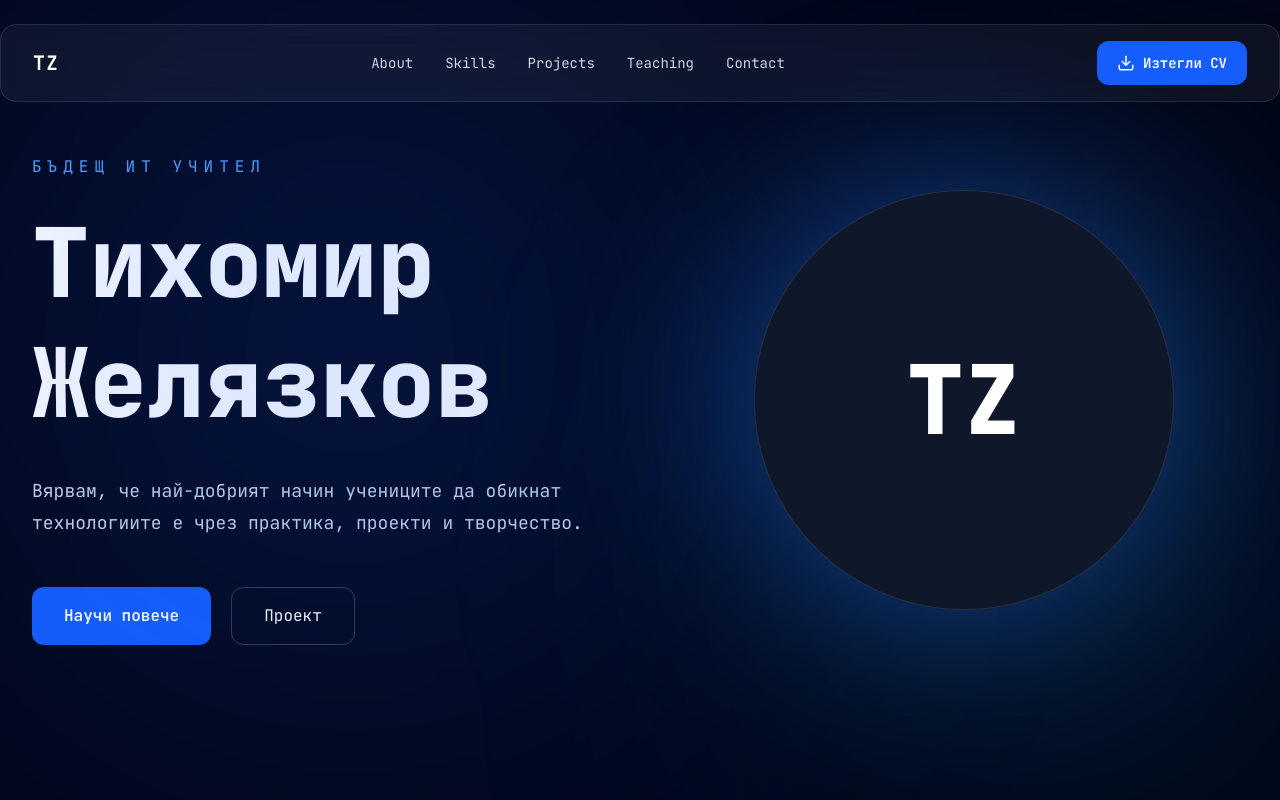
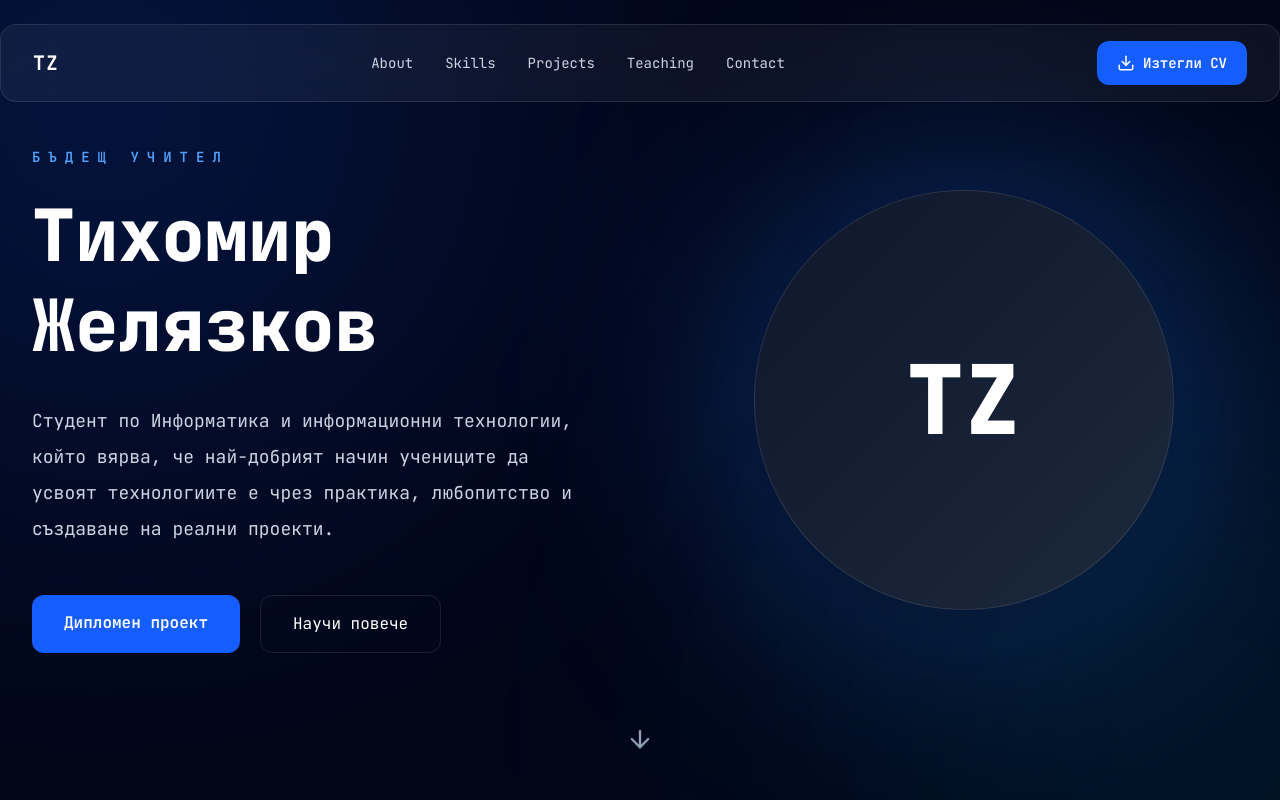
Before and after one commit to tihomirtx88/TeacherPortfolio, a Next.js app: page / in a window 1280 px wide. Shown: the top 800 px of the page. Built offline with nearby package versions, Linux system fonts and the light colour scheme.

Commit message:
Update Hero component

```diff
--- a/app/page.tsx
+++ b/app/page.tsx
@@ -1,4 +1,5 @@
 import About from "@/components/about/About";
+import Contact from "@/components/contact/Contact";
 import Hero from "@/components/hero/Hero";
 import Navbar from "@/components/Navbar/Navbar";
 import FeaturedProject from "@/components/project/FeaturedProject";
@@ -7,24 +8,33 @@ import Teaching from "@/components/taching/Teaching";
 import Timeline from "@/components/timeline/Timeline";
 
 export default function Home() {
-   return (
+  return (
     <main>
-
-
       <Navbar />
 
       <Hero />
 
-      <About/>
+      <About />
 
-      <Skills/>
+      <Skills />
 
-      <Timeline/>
+      <Timeline />
 
       <FeaturedProject />
 
       <Teaching />
 
+      <Contact />
+
+      <footer className="border-t border-white/10 py-10 text-center">
+        <p className="text-slate-500">
+          © {new Date().getFullYear()} Тихомир Желязков
+        </p>
+
+        <p className="mt-2 text-sm text-slate-600">
+          Изградено с Next.js • TypeScript • Tailwind CSS
+        </p>
+      </footer>
     </main>
   );
 }
--- /dev/null
+++ b/components/contact/Contact.tsx
@@ -0,0 +1,97 @@
+import { Mail, ExternalLink } from "lucide-react";
+
+import Section from "../ui/Section";
+import SectionTitle from "../ui/SectionTitle";
+
+import { profile } from "@/data/portfolio";
+
+export default function Contact() {
+  return (
+    <Section id="contact">
+      <SectionTitle
+        subtitle="Контакти"
+        title="Благодаря за отделеното време!"
+        description="Ще се радвам да имам възможността да се присъединя към Вашия екип и да допринеса с мотивацията и знанията си."
+      />
+
+      <div className="grid gap-8 lg:grid-cols-2">
+        <div className="space-y-6">
+          <a
+            href={`mailto:${profile.email}`}
+            className="flex items-center gap-5 rounded-2xl border border-white/10 bg-white/5 p-6 transition hover:border-blue-500"
+          >
+            <Mail className="text-blue-400" size={28} />
+
+            <div>
+              <h3 className="font-semibold text-white">Имейл</h3>
+
+              <p className="text-slate-400">{profile.email}</p>
+            </div>
+          </a>
+
+          <a
+            href={profile.github}
+            target="_blank"
+            className="flex items-center gap-5 rounded-2xl border border-white/10 bg-white/5 p-6 transition hover:border-blue-500"
+          >
+            <div>
+              <h3 className="font-semibold text-white">GitHub</h3>
+
+              <p className="text-slate-400">Разгледайте моите проекти</p>
+            </div>
+          </a>
+
+          <a
+            href={profile.project}
+            target="_blank"
+            className="flex items-center gap-5 rounded-2xl border border-white/10 bg-white/5 p-6 transition hover:border-blue-500"
+          >
+            <ExternalLink className="text-blue-400" size={28} />
+
+            <div>
+              <h3 className="font-semibold text-white">Дипломен проект</h3>
+
+              <p className="text-slate-400">Онлайн демонстрация</p>
+            </div>
+          </a>
+
+          {profile.linkedin && (
+            <a
+              href={profile.linkedin}
+              target="_blank"
+              className="flex items-center gap-5 rounded-2xl border border-white/10 bg-white/5 p-6 transition hover:border-blue-500"
+            >
+              <div>
+                <h3 className="font-semibold text-white">LinkedIn</h3>
+
+                <p className="text-slate-400">Професионален профил</p>
+              </div>
+            </a>
+          )}
+        </div>
+
+        <div className="rounded-3xl border border-white/10 bg-white/5 p-10">
+          <h3 className="mb-6 text-3xl font-bold text-white">
+            Накратко за мен
+          </h3>
+
+          <p className="leading-9 text-slate-400">
+            Благодаря Ви, че разгледахте моето портфолио. За мен преподаването е
+            възможност да помогна на учениците да открият интереса си към
+            информационните технологии чрез практически задачи, логическо
+            мислене и създаване на реални проекти.
+          </p>
+
+          <div className="mt-10">
+            <a
+              href={profile.cv}
+              className="inline-flex rounded-xl bg-blue-600 px-8 py-4 font-semibold text-white transition hover:bg-blue-500"
+            >
+              Изтегли CV
+            </a>
+          </div>
+        </div>
+      </div>
+    </Section>
+  );
+}
--- a/components/hero/Hero.tsx
+++ b/components/hero/Hero.tsx
@@ -1,50 +1,91 @@
 "use client";
+
+import { ArrowDown } from "lucide-react";
 
 export default function Hero() {
   return (
-    <section className="relative flex min-h-screen items-center overflow-hidden bg-slate-950">
-      <div className="absolute left-0 top-0 h-[700px] w-[700px] rounded-full bg-blue-600/20 blur-[180px]" />
+    <section className="relative overflow-hidden bg-slate-950">
+      {/* Background */}
 
-      <div className="absolute bottom-0 right-0 h-[500px] w-[500px] rounded-full bg-cyan-400/10 blur-[160px]" />
+      <div className="absolute inset-0">
+        <div className="absolute left-[-250px] top-[-250px] h-[700px] w-[700px] rounded-full bg-blue-600/20 blur-[180px]" />
 
-      <div className="mx-auto grid max-w-7xl grid-cols-1 items-center gap-20 px-8 lg:grid-cols-2">
+        <div className="absolute bottom-[-250px] right-[-250px] h-[650px] w-[650px] rounded-full bg-cyan-400/10 blur-[180px]" />
+      </div>
+
+      <div className="relative mx-auto flex min-h-screen max-w-7xl items-center px-6 lg:px-8">
+        <div className="grid w-full items-center gap-20 lg:grid-cols-2">
+          {/* LEFT */}
+
           <div>
-          <p className="mb-6 text-blue-400 uppercase tracking-[6px]">
-            Бъдещ ИТ Учител
+            <p className="mb-6 text-sm font-semibold uppercase tracking-[8px] text-blue-400">
+              Бъдещ учител
             </p>
 
-          <h1 className="text-6xl font-black leading-tight text-white lg:text-8xl">
+            <h1 className="text-5xl font-black leading-tight text-white md:text-7xl">
               Тихомир
               <br />
               Желязков
             </h1>
 
-          <p className="mt-8 max-w-xl text-lg leading-8 text-slate-300">
-            Вярвам, че най-добрият начин учениците да обикнат технологиите е
-            чрез практика, проекти и творчество.
+            <p className="mt-8 max-w-xl text-lg leading-9 text-slate-300">
+              Студент по Информатика и информационни технологии, който вярва, че
+              най-добрият начин учениците да усвоят технологиите е чрез
+              практика, любопитство и създаване на реални проекти.
             </p>
 
             <div className="mt-12 flex flex-wrap gap-5">
-            <button className="rounded-xl bg-blue-600 px-8 py-4 font-semibold text-white transition hover:scale-105 hover:bg-blue-500">
+              <a
+                href="#projects"
+                className="rounded-xl bg-blue-600 px-8 py-4 font-semibold text-white transition duration-300 hover:-translate-y-1 hover:bg-blue-500"
+              >
+                Дипломен проект
+              </a>
+
+              <a
+                href="#about"
+                className="rounded-xl border border-white/10 px-8 py-4 text-white transition duration-300 hover:border-blue-400"
+              >
                 Научи повече
-            </button>
-
-            <button className="rounded-xl border border-white/20 px-8 py-4 text-white transition hover:border-blue-400">
-              Проект
-            </button>
+              </a>
             </div>
           </div>
 
+          {/* RIGHT */}
+
           <div className="flex justify-center">
             <div className="relative">
-            <div className="absolute inset-0 rounded-full bg-blue-500 blur-[100px] opacity-50" />
+              <div className="absolute inset-0 rounded-full bg-blue-500/40 blur-[120px]" />
 
-            <div className="relative flex h-[420px] w-[420px] items-center justify-center rounded-full border border-white/10 bg-slate-900">
+              <div
+                className="
+                relative
+                flex
+                h-[420px]
+                w-[420px]
+                items-center
+                justify-center
+                rounded-full
+                border
+                border-white/10
+                bg-gradient-to-br
+                from-slate-900
+                to-slate-800
+                shadow-2xl
+                "
+              >
                 <span className="text-8xl font-black text-white">TZ</span>
               </div>
             </div>
           </div>
         </div>
+      </div>
+
+      {/* Scroll */}
+
+      <div className="absolute bottom-10 left-1/2 -translate-x-1/2 animate-bounce">
+        <ArrowDown size={28} className="text-slate-400" />
+      </div>
     </section>
   );
 }
```
Lines whose indentation alone changed are shown as unchanged.
